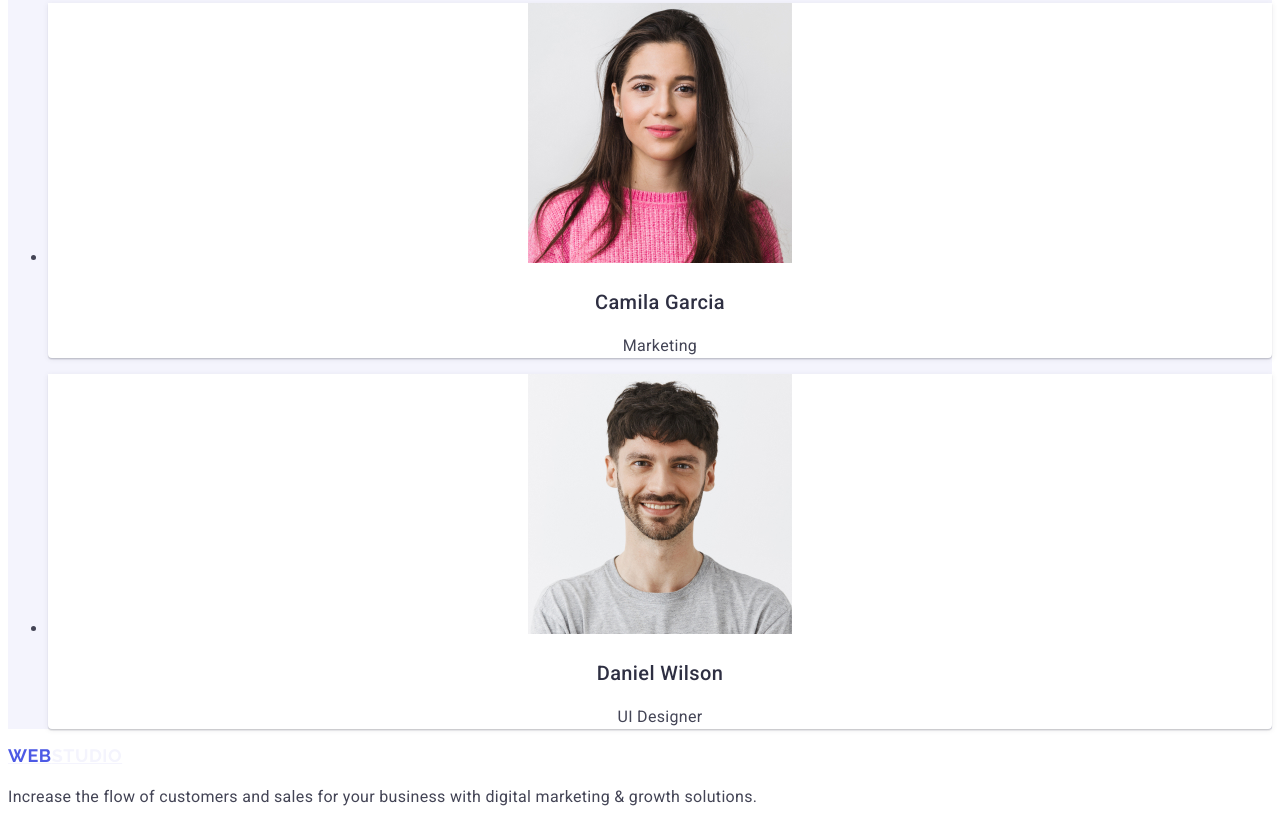
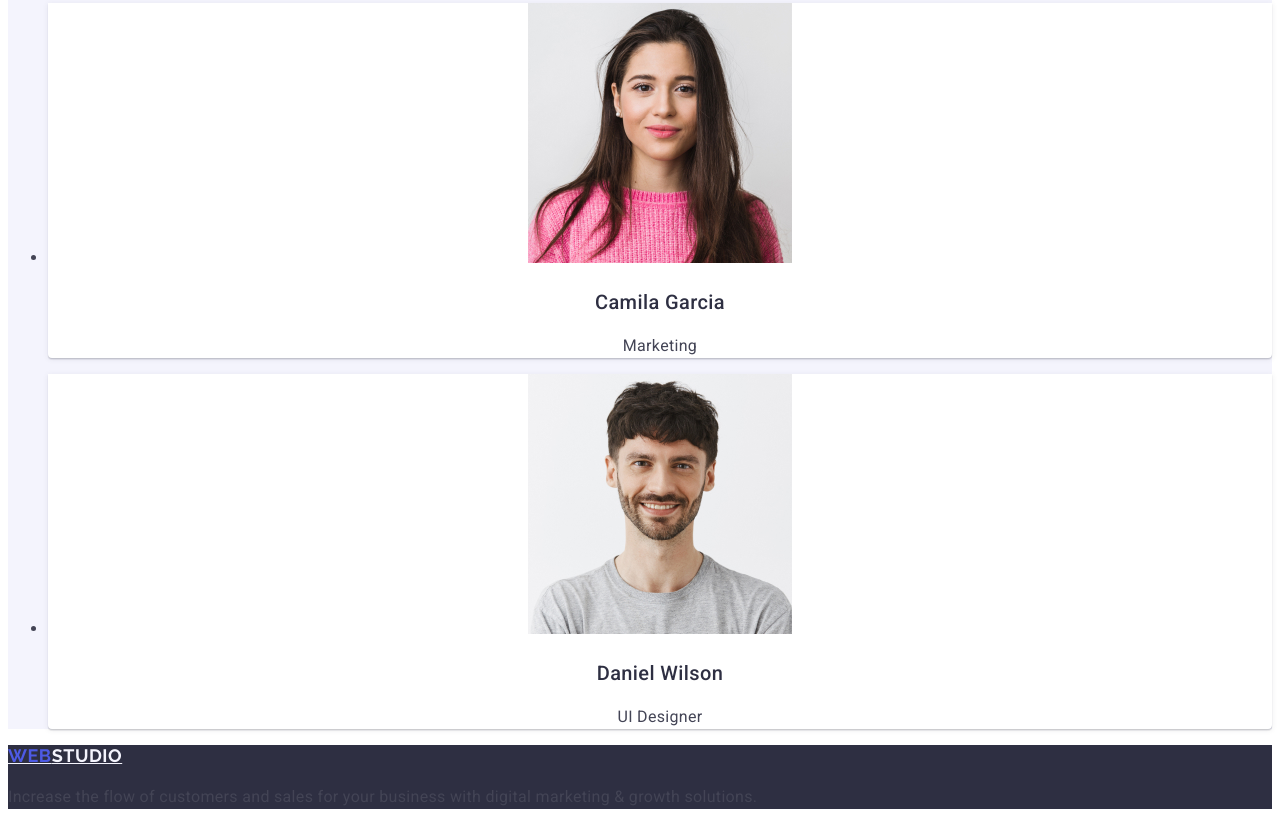
Before and after one commit to A-Cezara/goit-markup-hw-02, a plain HTML site: page index.html in a window 1280 px wide. Shown: the part 2489-3314 px from the top of the page. Drawn offline with Linux system fonts and the light colour scheme.

Commit message:
second commit

```diff
--- a/css/styles.css
+++ b/css/styles.css
@@ -118,3 +118,8 @@ body {
   line-height: 150%;
   letter-spacing: 0.64px;
 }
+
+.footer {
+  background: var(--navy-blue-color);
+  color: var(--CLOUD);
+}
--- a/index.html
+++ b/index.html
@@ -130,7 +130,7 @@
         </ul>
       </section>
     </main>
-    <footer>
+    <footer class="footer">
       <a class="footer-logo" href="./index.html"
         ><span class="logo-web">Web</span>Studio</a
       >
```
Also changed, not shown: portfolio.html (renamed from portofolio.html).
